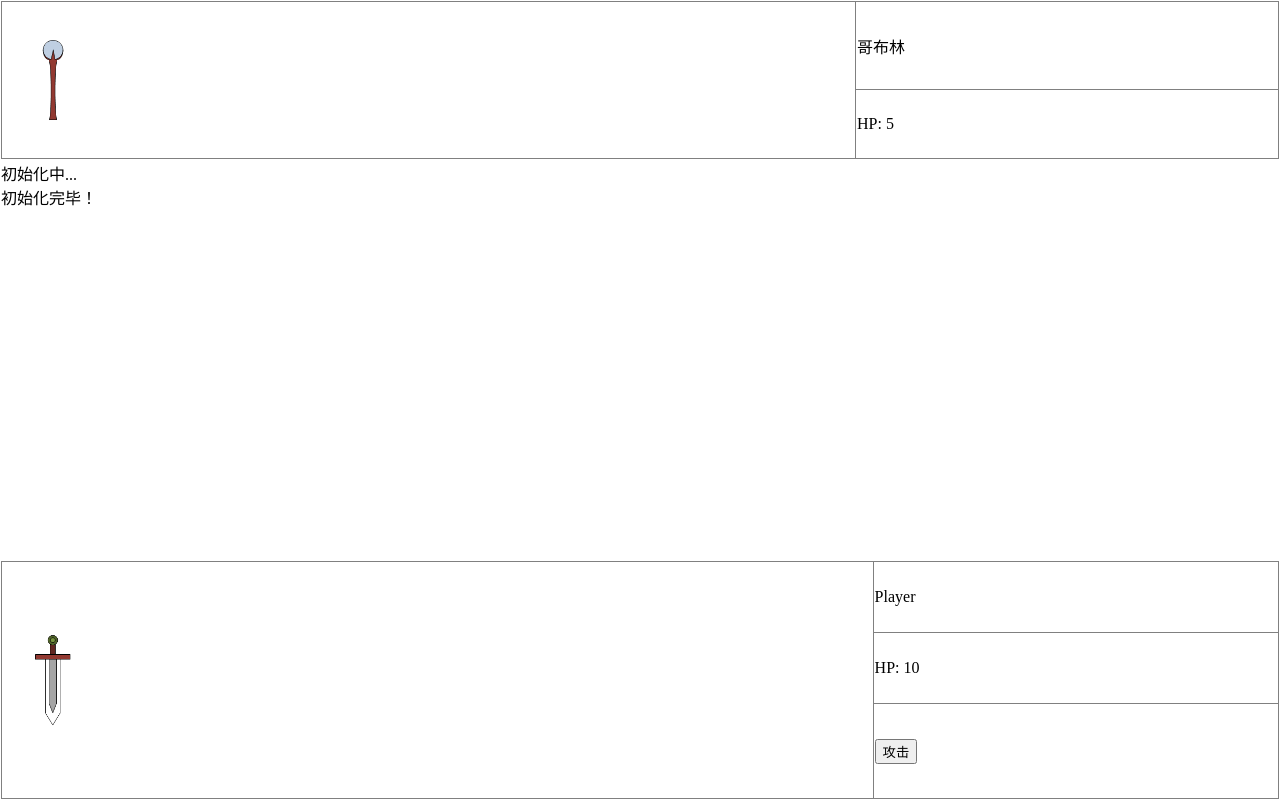
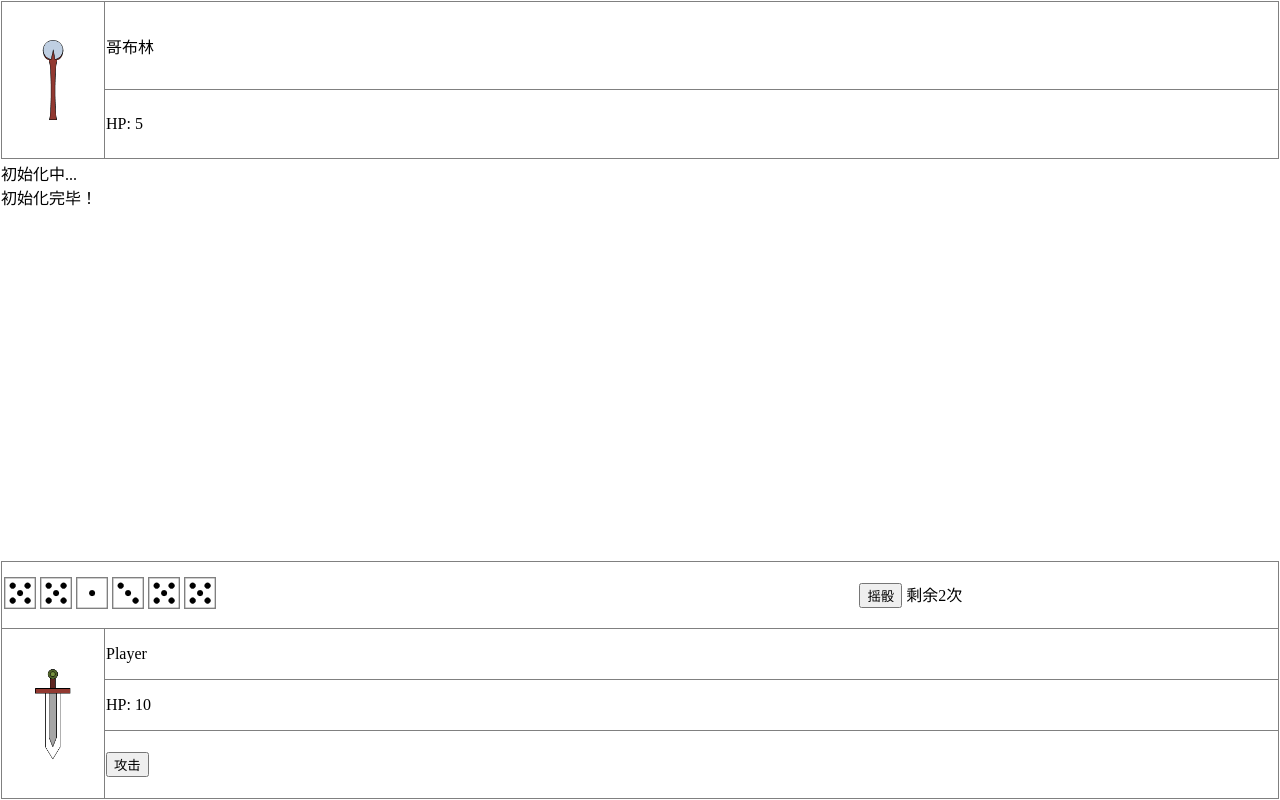
Before and after one commit to liuzip/delve, a plain HTML site: page index.html in a window 1280 px wide. Drawn offline with Linux system fonts and the light colour scheme.

Commit message:
add dice
add dice to allow user to choose the point

```diff
--- a/css/style.css
+++ b/css/style.css
@@ -20,7 +20,8 @@ body{
     border-top: 1px solid grey;
     width: 100%;
     height: 100%;
-    border-right: 1px solid grey;}
+    border-right: 1px solid grey;
+}
 
 .monsterZone table td{
     border-left: 1px solid grey;
@@ -31,8 +32,10 @@ body{
     height: 30%;
 }
 
-.ourZone img,
-.monsterZone img{
+#myHeader,
+#monsterHeader,
+#myHeader img,
+#monsterHeader img{
     width: 100px;
 }
 
@@ -48,6 +51,35 @@ body{
     border-bottom: 1px solid grey;
 }
 
+.ourZone .diceList{
+    border: 0px;
+}
+
+.ourZone .diceList td{
+    border: 0px;
+}
+
+.ourZone .diceList .diceDiv{
+    display: inline-block;
+    position: relative;
+}
+
+.ourZone .diceList .diceDiv .dice{
+    height: 30px;
+    border: 1px solid grey;
+    cursor: pointer;
+}
+
+.ourZone .diceList .diceDiv .lock{
+    position: absolute;
+    border: 0;
+    width: 15px;
+    height: 15px;
+    right: 3px;
+    bottom: 3px;
+    cursor: pointer;
+}
+
 .logZone div{
     width: 100%;
     height: 100%;
--- a/index.html
+++ b/index.html
@@ -42,6 +42,38 @@
                 <td>
                     <table>
                         <tr>
+                            <td colspan="2">
+                                <table class="diceList">
+                                    <tr>
+                                        <td>
+                                            <div class="diceDiv" id="dice1">
+                                                <img class="dice" src="img/dice1.png">
+                                            </div>
+                                            <div class="diceDiv" id="dice2">
+                                                <img class="dice" src="img/dice1.png">
+                                            </div>
+                                            <div class="diceDiv" id="dice3">
+                                                <img class="dice" src="img/dice1.png">
+                                            </div>
+                                            <div class="diceDiv" id="dice4">
+                                                <img class="dice" src="img/dice1.png">
+                                            </div>
+                                            <div class="diceDiv" id="dice5">
+                                                <img class="dice" src="img/dice1.png">
+                                            </div>
+                                            <div class="diceDiv" id="dice6">
+                                                <img class="dice" src="img/dice1.png">
+                                            </div>
+                                        </td>
+                                        <td>
+                                            <input type="button" id="roll" value="摇骰">
+                                            剩余<label id="leftRollTimes"></label>次
+                                        </td>
+                                    </tr>
+                                </table>
+                            </td>
+                        </tr>
+                        <tr>
                             <td id="myHeader" rowspan="3">
                                 <img src="img/warrior.png">
                             </td>
--- a/js/dice.js
+++ b/js/dice.js
@@ -1,13 +1,19 @@
 var Dice = function(){
     this.value = 1
     this.used = false;
+    this.locked = false;
 }
 
 Dice.prototype.roll = function(){
-    this.value = Math.floor(Math.random() * 6) + 1;
+    if(!this.locked){
+        this.value = Math.floor(Math.random() * 6) + 1;
+    }
 }
 
 Dice.prototype.dump = function(){
-    var newDice = new this;
+    var newDice = {
+        value: this.value,
+        used: this.used
+    };
     return newDice;
 }
--- a/js/index.js
+++ b/js/index.js
@@ -1,15 +1,44 @@
 var me = new Player({
-    name: "Player",
-    HP: 10,
-    point: [5, 6]
-});
+        name: "Player",
+        HP: 10,
+        point: [5, 6]
+    }),
+    monster = new Player({
+        name: "哥布林",
+        HP: 5,
+        point: [6]
+    }),
+    leftRollTimes = 3,
+    userDices = new Array(6),
+    logAppend = function(text){
+        $("#logArea").append(text + "</br>");
+    },
+    updateLock = function(){
+        for(var i = 0; i < userDices.length; i ++){
+            if(userDices[i].locked){
+                $("#dice" + (i + 1)).append("<img class='lock' src='img/lock.png'>");
+            }
+            else{
+                $("#dice" + (i + 1)).find(".lock").remove();
+            }
+        }
+    },
+    rollDice = function(){
+        if(leftRollTimes == 0){
+            return;
+        }
+        else{
+            leftRollTimes --;
+            $("#leftRollTimes").text(leftRollTimes);
+        }
 
+        for(var i = 0; i < userDices.length; i ++){
+            userDices[i].roll();
+            $("#dice" + (i + 1) + " img").attr("src", "img/dice" + userDices[i].value + ".png");
+        }
 
-var monster = new Player({
-    name: "哥布林",
-    HP: 5,
-    point: [6]
-});
+        updateLock();
+    }
 
 $("#myName").text(me.name);
 $("#myHP").text("HP: " + me.currentHP);
@@ -17,24 +46,43 @@ $("#myHP").text("HP: " + me.currentHP);
 $("#monsterName").text(monster.name);
 $("#monsterHP").text("HP: " + monster.currentHP);
 
-var logAppend = function(text){
-    $("#logArea").append(text + "</br>");
+logAppend("初始化中...");
+logAppend("初始化完毕！");
+
+for(var i = 0; i < userDices.length; i ++){
+    userDices[i] = new Dice();
 }
 
-logAppend("初始化中...");
-logAppend("初始化完毕！");
+$(".diceDiv").each(function(){
+    $(this).click(function(){
+        var index = parseInt($(this).attr("id").split("")[4]) - 1;
+        userDices[index].locked = !(userDices[index].locked);
+        updateLock();
+    });
+});
+
+rollDice();
+
+$("#roll").click(function(){
+    rollDice();
+});
 
 $("#attack").click(function(){
     var list = new Array(6);
     for(var i = 0; i < list.length; i ++){
-        list[i] = new Dice();
-        list[i].roll();
+        list[i] = userDices[i].dump();
     }
 
     var damanage = me.damanage(list);
 
     monster.handleDamanage(damanage);
     logAppend(me.name + "对" + monster.name + "造成了" + damanage + "点伤害");
+
+    for(var i = 0; i < userDices.length; i ++){
+        userDices[i].locked = false;
+    }
+    leftRollTimes = 3;
+    rollDice();
 
     if(monster.isDied()){
         logAppend(monster.name + "挂了");
```
